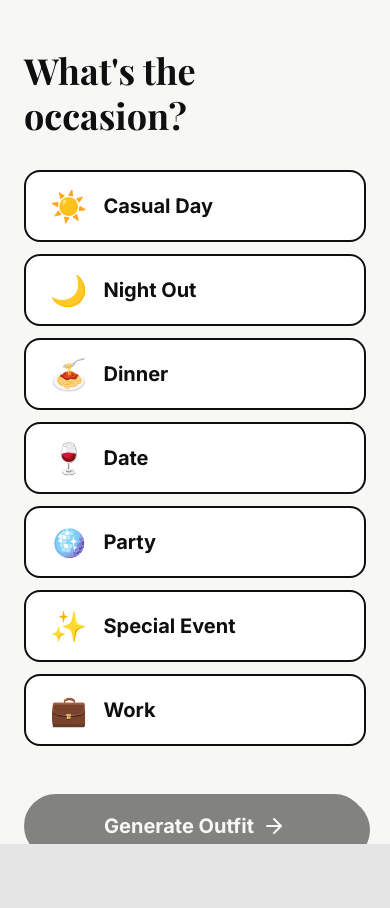
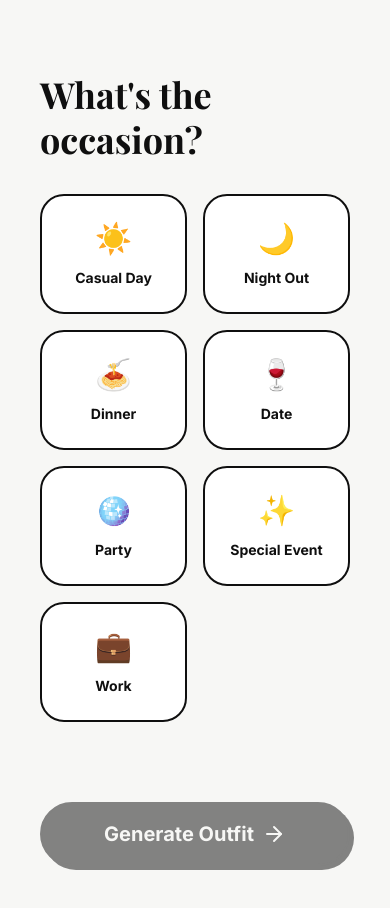
Before and after one commit to HarshitChauhan1509/tagg, a Next.js app: page /going-out in a window 390 px wide. Shown: the top 908 px of the page. Before the commit the page ends 844 px from the top, so only its background shows below. Built offline with nearby package versions, Linux system fonts and the light colour scheme; a web font is replaced by a local one.

Commit message:
fix: make layout fully responsive, add multi-image support to wardrobe scan, and fix mobile screen height scroll issues

```diff
--- a/src/app/globals.css
+++ b/src/app/globals.css
@@ -9,7 +9,7 @@
 
 body {
   color: var(--foreground);
-  background: #E5E5E5; /* Darker gray for the desktop background outside the app */
+  background: var(--background);
   font-family: var(--font-inter), sans-serif;
   -webkit-font-smoothing: antialiased;
   -moz-osx-font-smoothing: grayscale;
--- a/src/app/going-out/page.tsx
+++ b/src/app/going-out/page.tsx
@@ -31,22 +31,22 @@ export default function GoingOutPage() {
           What's the <br /> occasion?
         </h1>
 
-        <div className="flex flex-col gap-3">
-          {OCCASIONS.map((occ, i) => (
+        <div className="grid grid-cols-2 md:grid-cols-3 gap-4 mb-8">
+          {OCCASIONS.map((occasion, i) => (
             <motion.button
-              key={occ.id}
-              initial={{ opacity: 0, x: -10 }}
-              animate={{ opacity: 1, x: 0 }}
-              transition={{ delay: i * 0.05 }}
-              onClick={() => setSelected(occ.id)}
-              className={`flex items-center gap-4 px-6 py-4 rounded-2xl neo-border transition-all ${
-                selected === occ.id
-                  ? 'bg-brand-accent text-brand-dark neo-shadow translate-y-[-2px]'
-                  : 'bg-white hover:bg-neutral-50'
+              initial={{ opacity: 0, scale: 0.95 }}
+              animate={{ opacity: 1, scale: 1 }}
+              transition={{ delay: i * 0.05 + 0.1 }}
+              key={occasion.id}
+              onClick={() => setSelected(occasion.id as any)}
+              className={`p-6 rounded-3xl neo-border transition-all flex flex-col items-center gap-3 ${
+                selected === occasion.id
+                  ? 'bg-brand-dark text-brand-light neo-shadow translate-y-[-2px]'
+                  : 'bg-white text-brand-dark hover:bg-neutral-50'
               }`}
             >
-              <span className="text-3xl">{occ.emoji}</span>
-              <span className="font-bold text-xl">{occ.label}</span>
+              <span className="text-3xl">{occasion.emoji}</span>
+              <span className="font-bold text-sm text-center">{occasion.label}</span>
             </motion.button>
           ))}
         </div>
--- a/src/app/layout.tsx
+++ b/src/app/layout.tsx
@@ -26,14 +26,12 @@ export default function RootLayout({
 }>) {
   return (
     <html lang="en">
-      <body className={`${inter.variable} ${playfair.variable} font-sans antialiased min-h-screen flex items-center justify-center p-0 md:p-4`}>
-        <main className="w-full h-[100dvh] md:h-[90vh] md:max-h-[900px] max-w-md mx-auto relative overflow-hidden bg-background md:rounded-[3rem] md:neo-border md:neo-shadow flex flex-col shadow-2xl">
-          <Navigation />
-          <div className="flex-1 overflow-y-auto no-scrollbar pb-32 relative">
-            {children}
-          </div>
-          <BottomNav />
+      <body className={`${inter.variable} ${playfair.variable} font-sans antialiased min-h-[100dvh] flex flex-col bg-background`}>
+        <Navigation />
+        <main className="w-full flex-1 max-w-7xl mx-auto relative flex flex-col pt-6 pb-32 px-4 md:px-8">
+          {children}
         </main>
+        <BottomNav />
       </body>
     </html>
   );
--- a/src/app/wardrobe/page.tsx
+++ b/src/app/wardrobe/page.tsx
@@ -26,7 +26,7 @@ export default function WardrobePage() {
             <Camera className="w-10 h-10 text-brand-dark" />
           </div>
           <h2 className="text-xl font-medium text-brand-dark mb-2">Your wardrobe is empty</h2>
-          <p className="text-neutral-500 mb-8 max-w-[250px]">
+          <p className="text-neutral-500 mb-8 max-w-[250px] md:max-w-md mx-auto">
             Scan your clothes with your camera to build your digital wardrobe.
           </p>
           <button
@@ -37,7 +37,7 @@ export default function WardrobePage() {
           </button>
         </div>
       ) : (
-        <div className="grid grid-cols-2 gap-4 mb-10">
+        <div className="grid grid-cols-2 md:grid-cols-3 lg:grid-cols-4 gap-4 md:gap-6 mb-10 w-full">
           {wardrobe.map((item, i) => (
             <motion.div
               initial={{ opacity: 0, scale: 0.95 }}
@@ -50,11 +50,11 @@ export default function WardrobePage() {
                 {/* eslint-disable-next-line @next/next/no-img-element */}
                 <img src={item.image} alt={item.type} className="w-full h-full object-cover" />
               </div>
-              <div className="p-3 bg-white">
-                <p className="font-bold text-brand-dark capitalize truncate text-sm">
+              <div className="p-3 bg-white md:p-4">
+                <p className="font-bold text-brand-dark capitalize truncate text-sm md:text-base">
                   {item.color} {item.type}
                 </p>
-                <p className="text-xs text-neutral-500 capitalize mt-0.5 font-medium">
+                <p className="text-xs md:text-sm text-neutral-500 capitalize mt-0.5 font-medium">
                   {item.style} • {item.category}
                 </p>
               </div>
@@ -65,7 +65,7 @@ export default function WardrobePage() {
 
       {/* Fixed bottom action bar */}
       {wardrobe.length > 0 && (
-        <div className="absolute bottom-0 left-0 right-0 p-6 flex justify-center pointer-events-none z-50 bg-gradient-to-t from-background via-background/80 to-transparent pt-12">
+        <div className="fixed bottom-0 left-0 right-0 p-6 flex justify-center pointer-events-none z-50 bg-gradient-to-t from-background via-background/80 to-transparent pt-12 pb-24">
           <div className="max-w-md w-full flex gap-3 pointer-events-auto">
             <button
               onClick={() => router.push("/wardrobe/scan")}
--- a/src/app/wardrobe/scan/page.tsx
+++ b/src/app/wardrobe/scan/page.tsx
@@ -16,6 +16,7 @@ export default function ScanPage() {
   const [isScanning, setIsScanning] = useState(false);
   const [scanMessage, setScanMessage] = useState("Initializing AI model...");
   const [scannedData, setScannedData] = useState<Partial<ClothingItem> | null>(null);
+  const [uploadQueue, setUploadQueue] = useState<string[]>([]);
   const workerRef = useRef<Worker | null>(null);
   const webcamRef = useRef<Webcam>(null);
 
@@ -80,16 +81,25 @@ export default function ScanPage() {
   };
 
   const handleFileUpload = (e: React.ChangeEvent<HTMLInputElement>) => {
-    const file = e.target.files?.[0];
-    if (file) {
-      const reader = new FileReader();
-      reader.onloadend = () => {
-        const base64 = reader.result as string;
-        setImage(base64);
-        processImage(base64);
-      };
-      reader.readAsDataURL(file);
-    }
+    const files = e.target.files;
+    if (!files || files.length === 0) return;
+
+    const promises = Array.from(files).map((file) => {
+      return new Promise<string>((resolve) => {
+        const reader = new FileReader();
+        reader.onloadend = () => resolve(reader.result as string);
+        reader.readAsDataURL(file);
+      });
+    });
+
+    Promise.all(promises).then((base64Strings) => {
+      const first = base64Strings[0];
+      const rest = base64Strings.slice(1);
+
+      setImage(first);
+      setUploadQueue(rest);
+      processImage(first);
+    });
   };
 
   const handleSave = () => {
@@ -101,7 +111,17 @@ export default function ScanPage() {
         image,
         createdAt: Date.now(),
       } as ClothingItem);
-      router.push("/wardrobe");
+
+      if (uploadQueue.length > 0) {
+        // Process next item
+        const next = uploadQueue[0];
+        setUploadQueue(prev => prev.slice(1));
+        setImage(next);
+        setScannedData(null);
+        processImage(next);
+      } else {
+        router.push("/wardrobe");
+      }
     }
   };
 
@@ -111,10 +131,23 @@ export default function ScanPage() {
 
   if (scannedData && image) {
     return (
-      <div className="flex flex-col min-h-screen px-6 py-6 pb-24">
-        <div className="flex justify-between items-center mb-6">
-          <h1 className="font-serif text-3xl font-bold text-brand-dark">Review Item</h1>
-          <button onClick={() => { setImage(null); setScannedData(null); }} className="p-2">
+      <div className="flex flex-col min-h-[100dvh] px-6 py-6 pb-32 overflow-y-auto">
+        <div className="flex justify-between items-center mb-6 mt-4">
+          <h1 className="font-serif text-3xl font-bold text-brand-dark">
+            {uploadQueue.length > 0 ? `Review (${uploadQueue.length + 1} left)` : 'Review Item'}
+          </h1>
+          <button onClick={() => {
+            if (uploadQueue.length > 0) {
+              const next = uploadQueue[0];
+              setUploadQueue(prev => prev.slice(1));
+              setImage(next);
+              setScannedData(null);
+              processImage(next);
+            } else {
+              setImage(null);
+              setScannedData(null);
+            }
+          }} className="p-2 bg-neutral-100 rounded-full">
             <X className="w-6 h-6 text-neutral-500" />
           </button>
         </div>
@@ -194,7 +227,7 @@ export default function ScanPage() {
   }
 
   return (
-    <div className="flex flex-col min-h-screen bg-black">
+    <div className="flex flex-col min-h-[100dvh] bg-black">
       {/* Header */}
       <div className="absolute top-0 left-0 right-0 p-6 flex justify-between items-center z-50">
         <button onClick={() => router.back()} className="w-10 h-10 bg-black/30 backdrop-blur-md rounded-full flex items-center justify-center text-white">
@@ -256,7 +289,7 @@ export default function ScanPage() {
         <div className="h-32 bg-black flex items-center justify-around px-8 pb-8 pt-4 z-50">
           <label className="w-12 h-12 rounded-full bg-white/10 flex items-center justify-center text-white cursor-pointer hover:bg-white/20 transition-colors">
             <ImageIcon className="w-5 h-5" />
-            <input type="file" accept="image/*" className="hidden" onChange={handleFileUpload} />
+            <input type="file" multiple accept="image/*" className="hidden" onChange={handleFileUpload} />
           </label>
 
           <button
```
